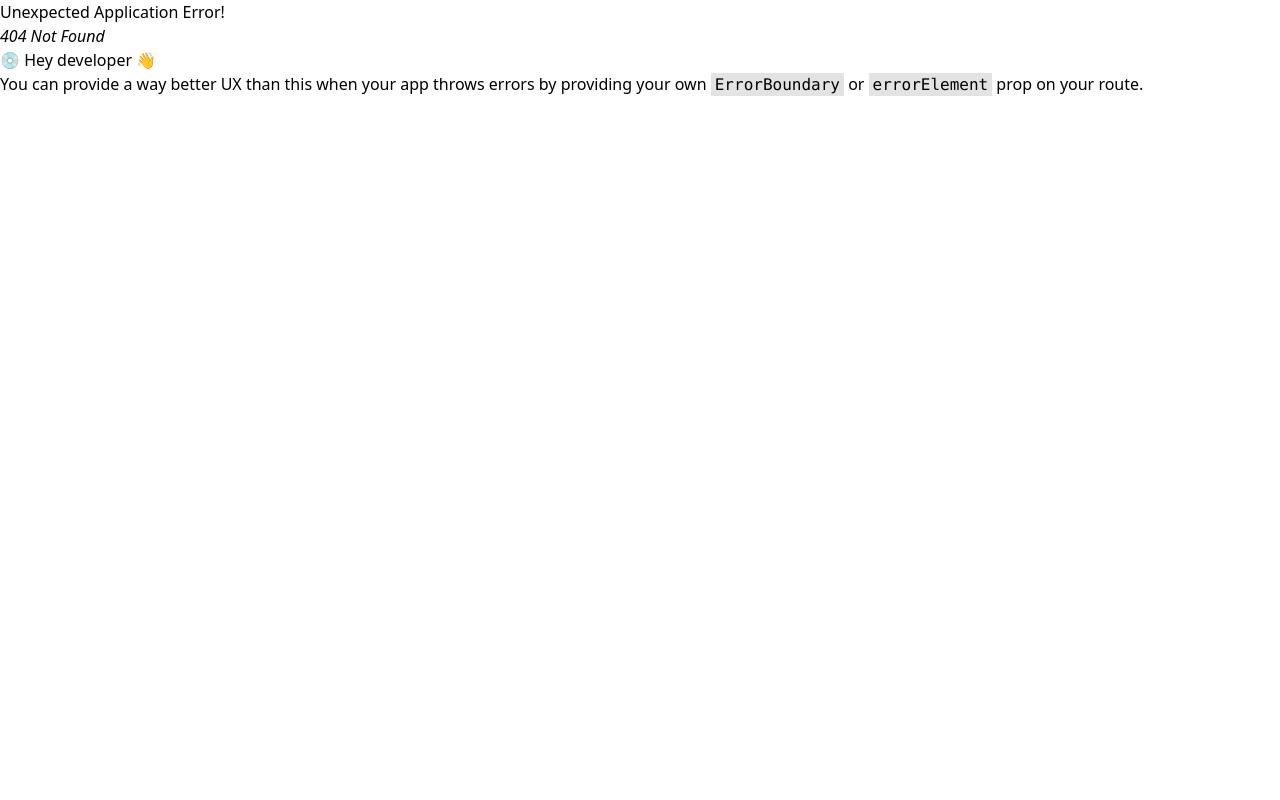
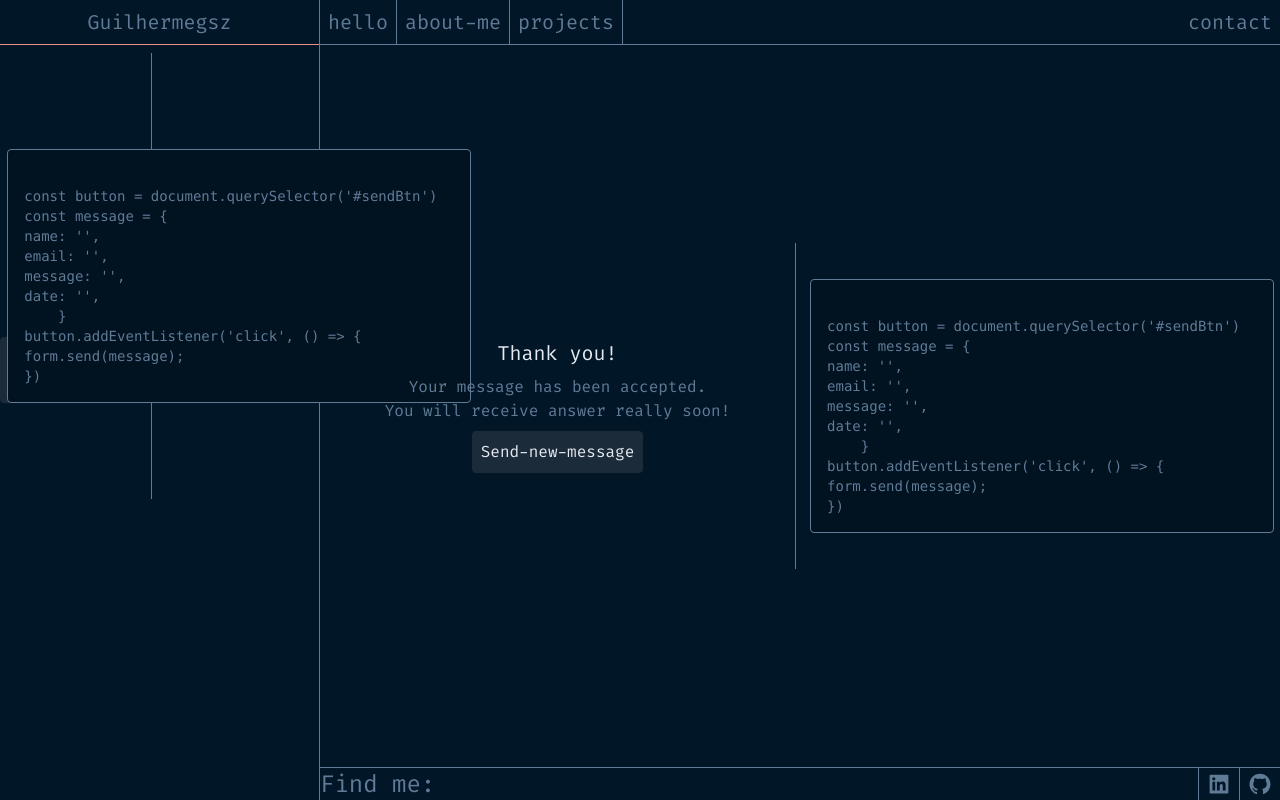
Before and after one commit to ggualbertosouza/Portfolio, a React (Vite) app in the folder Portfolio/: page /contact/success in a window 1280 px wide. Before the commit this address had no page. Built offline with nearby package versions, Linux system fonts and the light colour scheme.

Commit message:
Starting About page

```diff
--- /dev/null
+++ b/Portfolio/src/Components/About/Bio.tsx
@@ -0,0 +1,18 @@
+export default function Bio(){
+    return(
+        <div className="flex item-center justify-center h-full text-sm">
+            <div className="lg:border-r border-r-secondary border-b border-b-secondary lg:border-b-0 flex items-center text-center lg:w-[50%]">
+            <big>
+                Português<br/>
+                Lorem ipsum dolor sit amet consectetur adipisicing elit. Facere, ab officia provident atque animi quos possimus impedit reiciendis repellat repellendus? Ratione aut possimus accusamus eaque nam amet veniam, dicta sapiente?
+            </big>
+            </div>
+            <div className="flex items-center text-center lg:w-[50%]">
+            <big>
+                Inglês<br/>
+                Lorem ipsum dolor sit amet consectetur adipisicing elit. Facere, ab officia provident atque animi quos possimus impedit reiciendis repellat repellendus? Ratione aut possimus accusamus eaque nam amet veniam, dicta sapiente?
+            </big>
+            </div>
+        </div>
+    )
+}
--- /dev/null
+++ b/Portfolio/src/Components/About/Educational.tsx
@@ -0,0 +1,7 @@
+export default function Educational(){
+    return(
+        <>
+        <h1>Educational Page</h1>
+        </>
+    )
+}
--- /dev/null
+++ b/Portfolio/src/Components/About/Interests.tsx
@@ -0,0 +1,7 @@
+export default function Interests() {
+  return (
+    <>
+      <h1>Intereset Page</h1>
+    </>
+  );
+}
--- a/Portfolio/src/Components/Aside/Aside.tsx
+++ b/Portfolio/src/Components/Aside/Aside.tsx
@@ -1,9 +1,10 @@
-import ContAside from "./ContAside";
+import { Outlet } from "react-router-dom";
 
 export default function Aside() {
   return (
+    // TODO usar navlink no aside, para passar de pagina em pagina
     <div className="">
-      <ContAside />
+      <Outlet />
     </div>
   );
 }
--- a/Portfolio/src/Components/Codes/ContactCode.tsx
+++ b/Portfolio/src/Components/Codes/ContactCode.tsx
@@ -1,22 +1,26 @@
 
 
-export default function ContactCode(){
-    return(
-        <>
-        <code>
-            1 const button = document.querySelector('#sendBtn');<br/>
-            2<br/>
-            3 const message = {'{'}<br/>
-            4   name: ,<br/>
-            5   email: ,<br/>
-            6   message: ,<br/>
-            7   date: "data aqui",<br/>
-            8   {'}'}<br/>
-            9   <br/>
-            10 button.addEventListener('click', () ={'>'} {'{'}<br/>
-            11  form.send(message);<br/>
-            12 {'}'})<br/>
-        </code>
-        </>
-    )
+export default function ContactCode() {
+  return (
+    <div>
+        <pre className="text-sm border border-secondary bg-[#011221] p-4 rounded">
+            {`
+const button = document.querySelector('#sendBtn')
+const message = {
+name: '',
+email: '',
+message: '',
+date: '',
+    }
+button.addEventListener('click', () => {
+form.send(message);
+})
+`}
+        </pre>
+    </div>
+  );
 }
+
+
+{``
+}
--- a/Portfolio/src/Components/Form/Form.tsx
+++ b/Portfolio/src/Components/Form/Form.tsx
@@ -7,7 +7,9 @@ import { z } from "zod";
 // React hook forms Packages
 import { useForm } from "react-hook-form";
 import { zodResolver } from "@hookform/resolvers/zod";
-import { useEffect } from "react";
+
+// React Router Dom Package
+import { redirect, useNavigate } from "react-router-dom";
 
 // Zod validation
 const schema = z.object({
@@ -20,7 +22,6 @@ const schema = z.object({
 });
 
 type formProps = z.infer<typeof schema>;
-
 export default function Form() {
   const {
     register,
@@ -29,8 +30,10 @@ export default function Form() {
     formState: { errors },
   } = useForm<formProps>({
     mode: "onBlur",
-    resolver: zodResolver(schema)
+    resolver: zodResolver(schema),
   });
+
+  const navigate = useNavigate();
 
   const sendEmail = (formData) => {
     const templateParams = {
@@ -45,9 +48,10 @@ export default function Form() {
         templateParams,
         "gH9LUCHOxnCrPkdSg"
       )
-      .then((result) => console.log(result))
+      .then((response) => { console.log(response)})
       .catch((err) => console.log(err));
-    reset();
+      reset();
+      navigate('/contact/success')
   };
   return (
     <>
@@ -88,7 +92,7 @@ export default function Form() {
 
         <button
           type="submit"
-          className="bg-[#1C2B3A] text-primary rounded p-1 w-24"
+          className="bg-[#1C2B3A] text-primary rounded p-1 w-24 border border-[#1C2B3A] hover:bg-background hover:border-[#1C2B3A]"
         >
           Send
         </button>
--- /dev/null
+++ b/Portfolio/src/Components/FormSuccess/FormSuccess.tsx
@@ -0,0 +1,24 @@
+import { redirect, useNavigate } from "react-router-dom";
+
+export default function FormSuccess() {
+  const navigate = useNavigate();
+  const returnPage = () => {
+    navigate("/contact");
+  };
+  return (
+    <div className="flex flex-col text-primary gap-2 items-center justify-center text-center">
+      <h3 className="text-xl">Thank you!</h3>
+      <p className="text-secondary text-md">
+        Your message has been accepted. <br />
+        You will receive answer really soon!
+      </p>
+      <button
+        className="bg-[#1C2B3A] text-primary rounded p-2 border border-[#1C2B3A] hover:bg-background hover:border-[#1C2B3A]"
+        onClick={returnPage}
+        //TODO onclick redirecionando para pagina de mensagem
+      >
+        Send-new-message
+      </button>
+    </div>
+  );
+}
--- a/Portfolio/src/Pages/About.tsx
+++ b/Portfolio/src/Pages/About.tsx
@@ -1,7 +1,9 @@
+import Bio from "../Components/About/Bio";
+
 export default function About() {
   return (
     <>
-      <h1>About Page</h1>
+    <Bio />
     </>
   );
 }
--- a/Portfolio/src/Pages/Contact.tsx
+++ b/Portfolio/src/Pages/Contact.tsx
@@ -3,13 +3,12 @@ import Form from "../Components/Form/Form";
 
 export default function Contact() {
   return (
-    <div
-    className="lg:flex gap-2 h-full "
-    >
-      <div className="lg:w-[50%] lg:border-r lg:border-r-secondary  p-8 pt-24">
+    <div className="lg:flex gap-2 min-h-full max-w-full">
+      <div className="lg:w-[50%] lg:border-r lg:border-r-secondary py-12 flex items-center justify-center">
       <Form/>
       </div>
-      <div className="lg:w-[50%] p-8 pt-24">
+
+      <div className="lg:w-[50%] border-t border-t-secondary lg:border-0 py-12 flex items-center justify-center">
       <ContactCode/>
       </div>
     </div>
--- /dev/null
+++ b/Portfolio/src/Pages/ContactSuccess.tsx
@@ -0,0 +1,17 @@
+import ContactCode from "../Components/Codes/ContactCode";
+import FormSuccess from "../Components/FormSuccess/FormSuccess";
+
+export default function ContactSuccess() {
+  return (
+    <div
+    className="lg:flex gap-2 min-h-full max-w-full items-center justify-center"
+    >
+      <div className="lg:w-[50%] lg:border-r lg:border-r-secondary py-24 flex items-center justify-center">
+      <FormSuccess />
+      </div>
+      <div className="lg:w-[50%] border-t border-t-secondary lg:border-0 py-12 flex items-center justify-center">
+      <ContactCode/>
+      </div>
+    </div>
+  );
+}
--- a/Portfolio/src/main.tsx
+++ b/Portfolio/src/main.tsx
@@ -8,6 +8,9 @@ import { createBrowserRouter, RouterProvider } from 'react-router-dom'
 import About from './Pages/About.tsx'
 import Contact from './Pages/Contact.tsx'
 import Projects from './Pages/Projects.tsx'
+import ContactSuccess from './Pages/ContactSuccess.tsx'
+import Interests from './Components/About/Interests.tsx'
+import Educational from './Components/About/Educational.tsx'
 
 
 const routes = createBrowserRouter([
@@ -17,7 +20,10 @@ const routes = createBrowserRouter([
     children: [
       {path: '/', element: <App />},
       {path: '/about', element: <About />},
+      {path: '/about/interest', element: <Interests />},
+      {path: '/about/educational', element: <Educational />},
       {path: '/contact', element: <Contact />},
+      {path: '/contact/success', element: <ContactSuccess />},
       {path: '/projects', element: <Projects />}
     ]
   }
```
